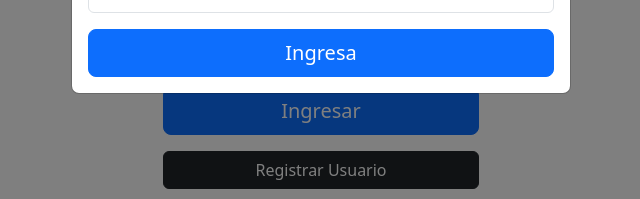
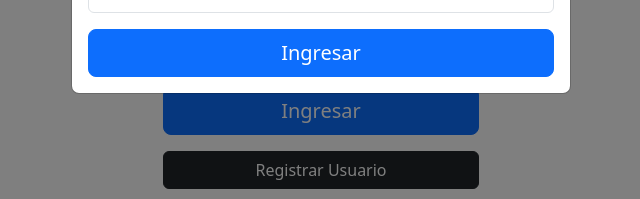
Before and after one commit to AlanDevPY/controlDeGanados, a plain HTML site: page index.html in a window 1280 px wide. Both pictures are taken after a click on the button "Registrar Usuario". Shown: the part 388-587 px from the top of the page, 319-959 px from the left. Drawn offline with nearby package versions, Linux system fonts and the light colour scheme.

Commit message:
add code

```diff
--- a/index.html
+++ b/index.html
@@ -59,7 +59,7 @@
               <label for="floatingPassword">contraseña</label>
             </div>
             <button class="w-100 btn btn-lg btn-primary mt-3" id="formBtn">
-              Ingresa
+              Ingresar
             </button>
           </form>
         </div>
```
